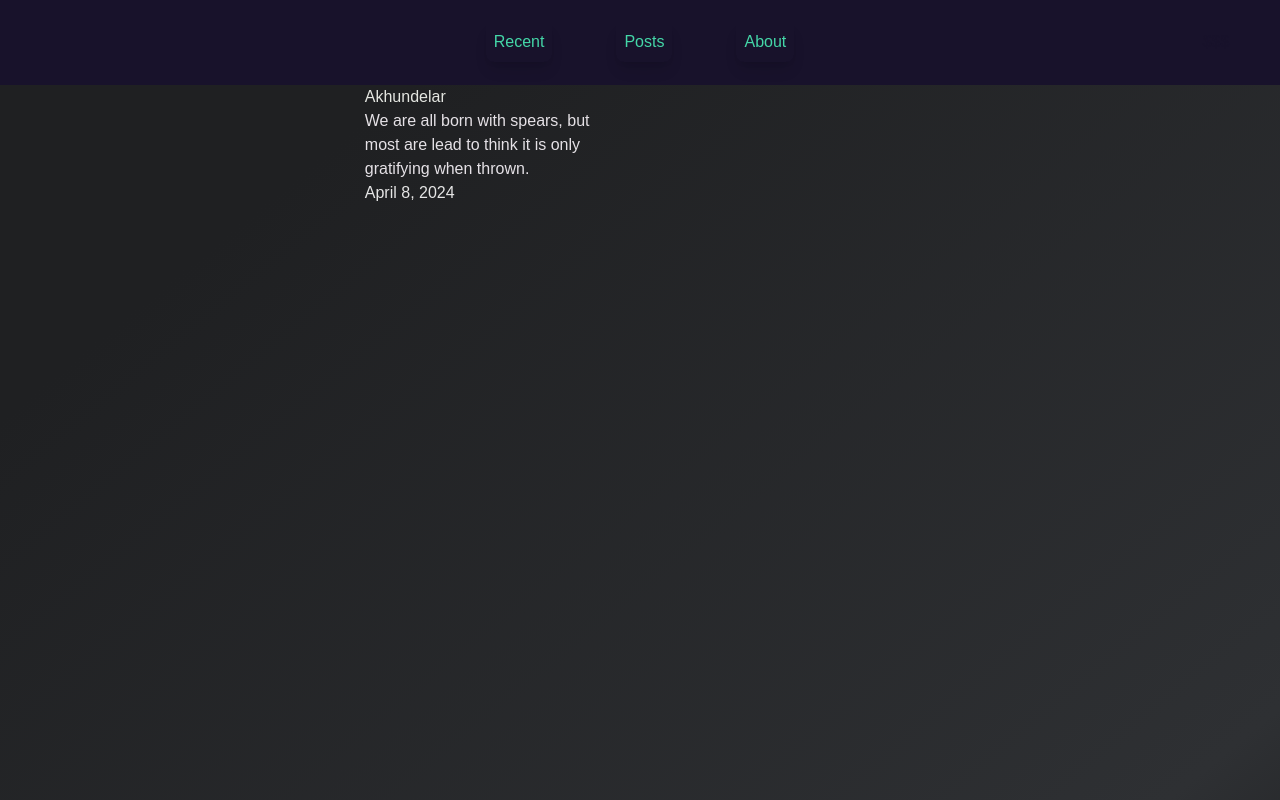
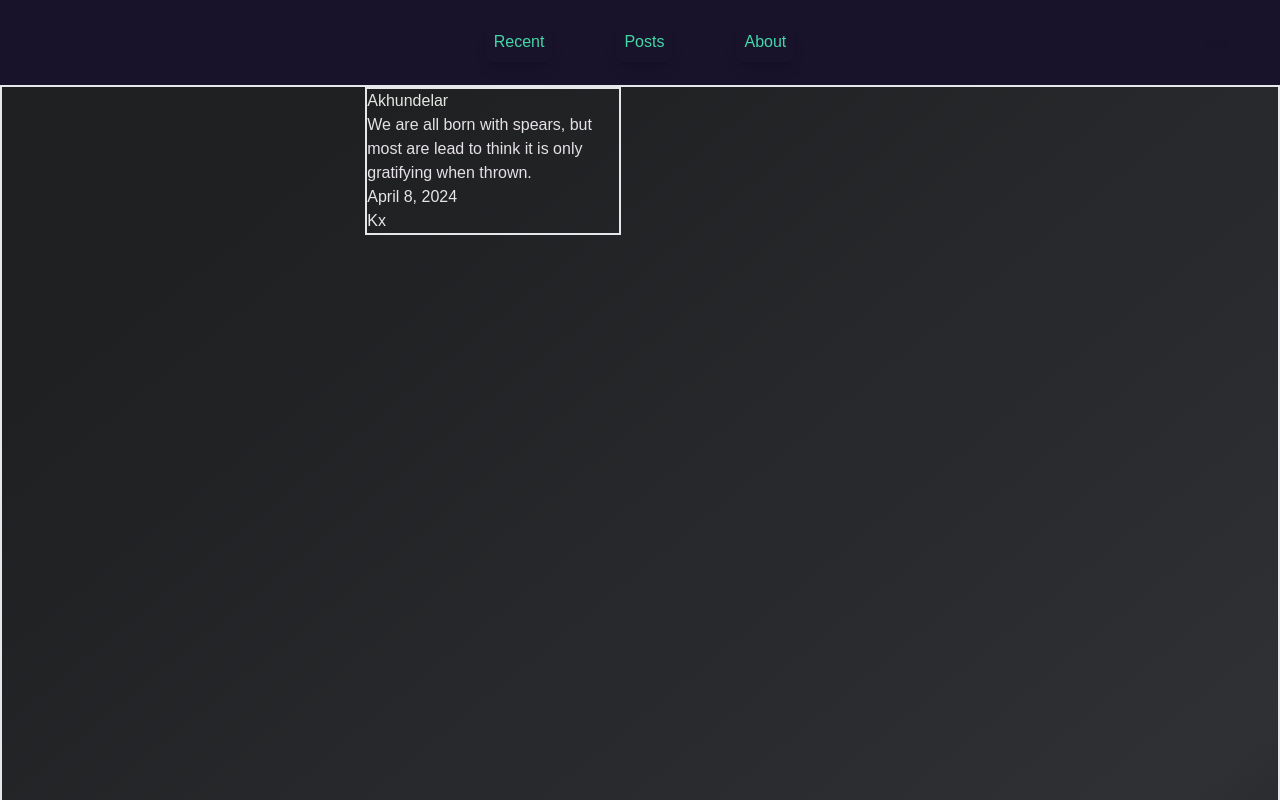
Before and after one commit to KXzeno/karnovah-blog, a Next.js app: page / in a window 1280 px wide. Shown: the top 800 px of the page. Built offline with nearby package versions, Linux system fonts and the light colour scheme; a web font is replaced by a local one.

Commit message:
refactor: strong-type and include author prop

```diff
--- a/app/components/FOB/Feed/Feed.tsx
+++ b/app/components/FOB/Feed/Feed.tsx
@@ -7,12 +7,13 @@ interface postData {
   title: string,
   abstract: string,
   date: string,
+  author: string,
 }
 
-function FeedCard({ title, abstract, date }: postData) {
+function FeedCard({ title, abstract, date, author }: postData) {
     return (
       <div
-        className="h-16 w-64 mx-auto"
+        className="min-h-16 w-64 mx-auto border-2"
       >
         <div id="hero-title">
           {title}
@@ -22,6 +23,9 @@ function FeedCard({ title, abstract, date }: postData) {
         </div>
         <div id="hero-date">
           {date}
+        </div>
+        <div id="hero-author">
+          {author}
         </div>
       </div>
     );
@@ -46,7 +50,7 @@ let post = await getFile('(blogs)/akhundelar/akhundelar.json');
 
   return (
       <>
-        <div className="grid grid-cols-[77%_max(23%)] size-full">
+        <div className="grid grid-cols-[77%_max(23%)] size-full border-2">
           <div className="feed-container h-screen">
             <FeedCard {...post}/>
           </div>
```
